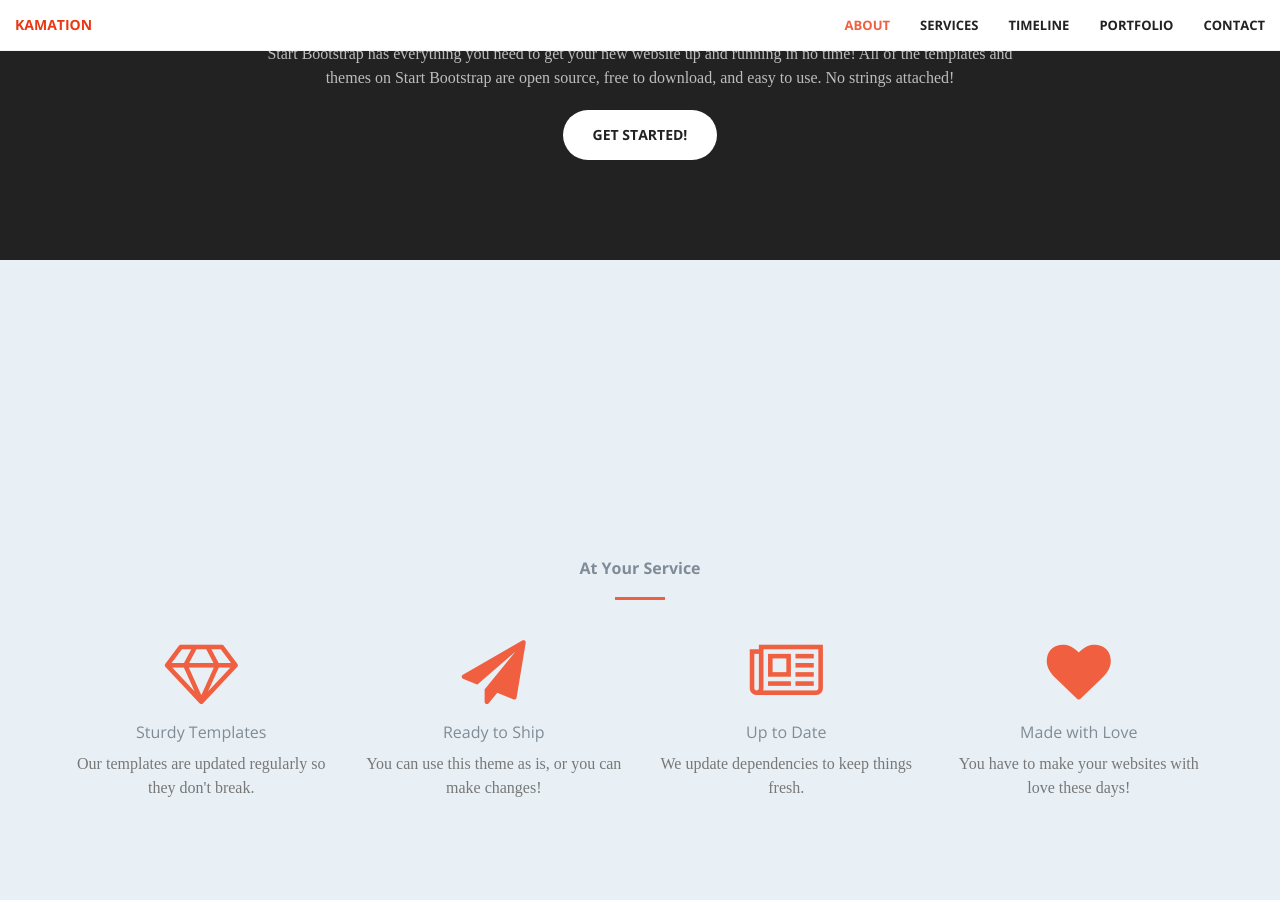
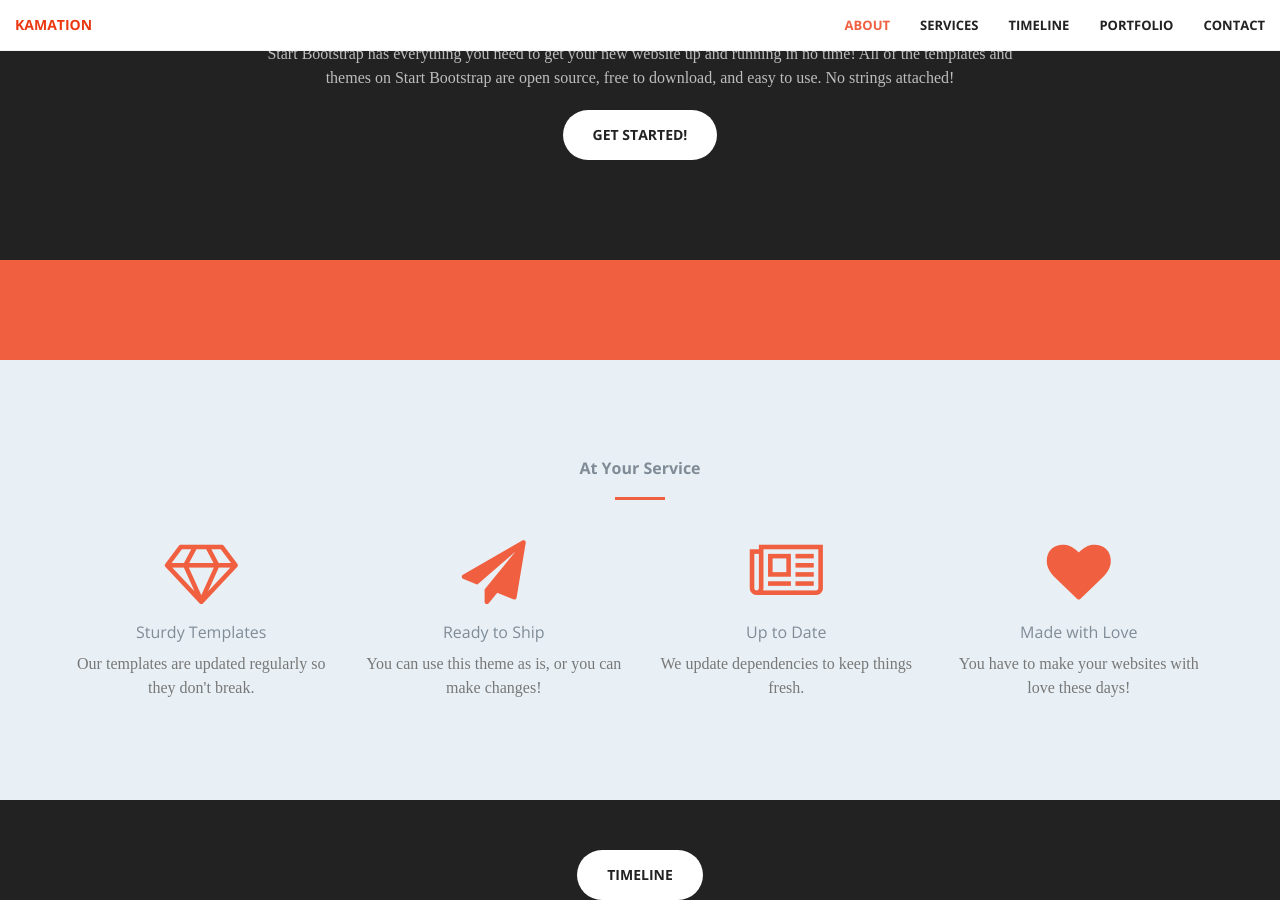
Before and after one commit to kamation/kamation.github.io, a Jekyll site: the page built from index.html, in a window 1280 px wide and 900 px high, scrolled down 1019 px. Built offline with Jekyll 4.4.1, drawn with Linux system fonts in a browser that asks for light colours; nearby versions of some CDN libraries; some web fonts are replaced.

Commit message:
better section divison

```diff
--- a/_includes/contact.html
+++ b/_includes/contact.html
@@ -7,7 +7,7 @@
             </div>
         </div>
     </aside>
- <section></section>
+ <aside class="bg-primary"></aside>
     <section id="contact">
         <div class="container">
             <div class="row">
--- a/_includes/portfolio.html
+++ b/_includes/portfolio.html
@@ -10,7 +10,7 @@
         </div>
     </div>
   </aside>
-   <section></section>
+   <aside class="bg-primary"></aside>
     <section class="no-padding" id="portfolio">
         <div class="container-fluid">
             <div class="row no-gutter">
--- a/_includes/services.html
+++ b/_includes/services.html
@@ -10,7 +10,7 @@
         </div>
     </div>
 </section>
- <section></section>
+<aside class="bg-primary"></aside>
 <section id="services">
     <div class="container">
         <div class="row">
--- a/_includes/timeline.html
+++ b/_includes/timeline.html
@@ -8,7 +8,7 @@
     </div>
 </div>
 </aside>
-
+<aside class="bg-primary"></aside>
 <section id="cd-timeline" class="cd-container">
   <div class="cd-timeline-block">
     <div class="cd-timeline-img cd-picture">
```
